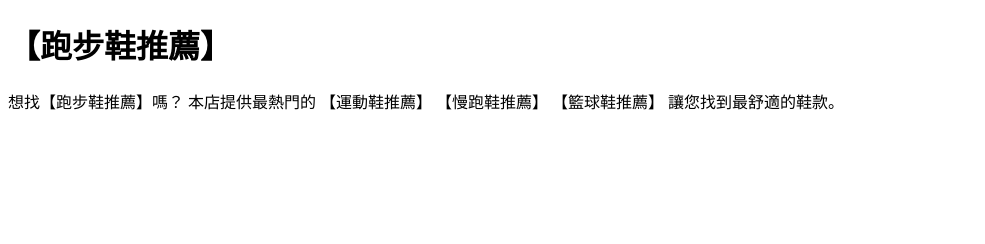
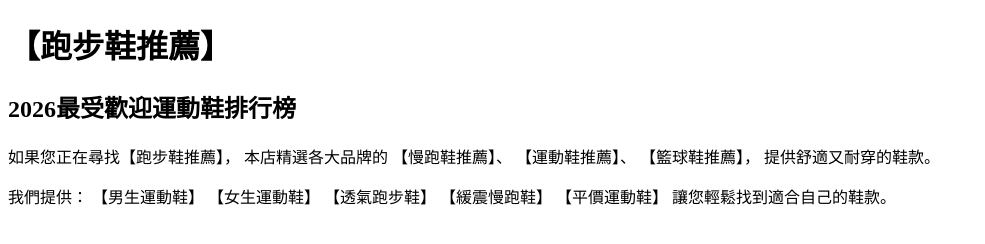
Before and after one commit to laiyeejun0830-ux/shoe-store, a plain HTML site: page shop-detail.html in a window 1280 px wide. Shown: the whole page, without its empty margins (0-985 px from the left). Drawn offline with Linux system fonts and the light colour scheme.

Commit message:
Update shop-detail.html

```diff
--- a/shop-detail.html
+++ b/shop-detail.html
@@ -4,8 +4,14 @@
 <head>
 
 <title>
-【跑步鞋推薦】2026熱門運動鞋
+【跑步鞋推薦】RunStep運動鞋商城
 </title>
+
+<meta name="description"
+content="提供跑步鞋推薦、運動鞋推薦與籃球鞋推薦">
+
+<meta name="keywords"
+content="跑步鞋推薦,運動鞋推薦,籃球鞋推薦">
 
 </head>
 
@@ -15,19 +21,41 @@
 【跑步鞋推薦】
 </h1>
 
+<h2>
+2026最受歡迎運動鞋排行榜
+</h2>
+
 <p>
 
-想找【跑步鞋推薦】嗎？
+如果您正在尋找【跑步鞋推薦】，
 
-本店提供最熱門的
+本店精選各大品牌的
 
-【運動鞋推薦】
+【慢跑鞋推薦】、
 
-【慢跑鞋推薦】
+【運動鞋推薦】、
 
-【籃球鞋推薦】
+【籃球鞋推薦】，
 
-讓您找到最舒適的鞋款。
+提供舒適又耐穿的鞋款。
+
+</p>
+
+<p>
+
+我們提供：
+
+【男生運動鞋】
+
+【女生運動鞋】
+
+【透氣跑步鞋】
+
+【緩震慢跑鞋】
+
+【平價運動鞋】
+
+讓您輕鬆找到適合自己的鞋款。
 
 </p>
 
```
